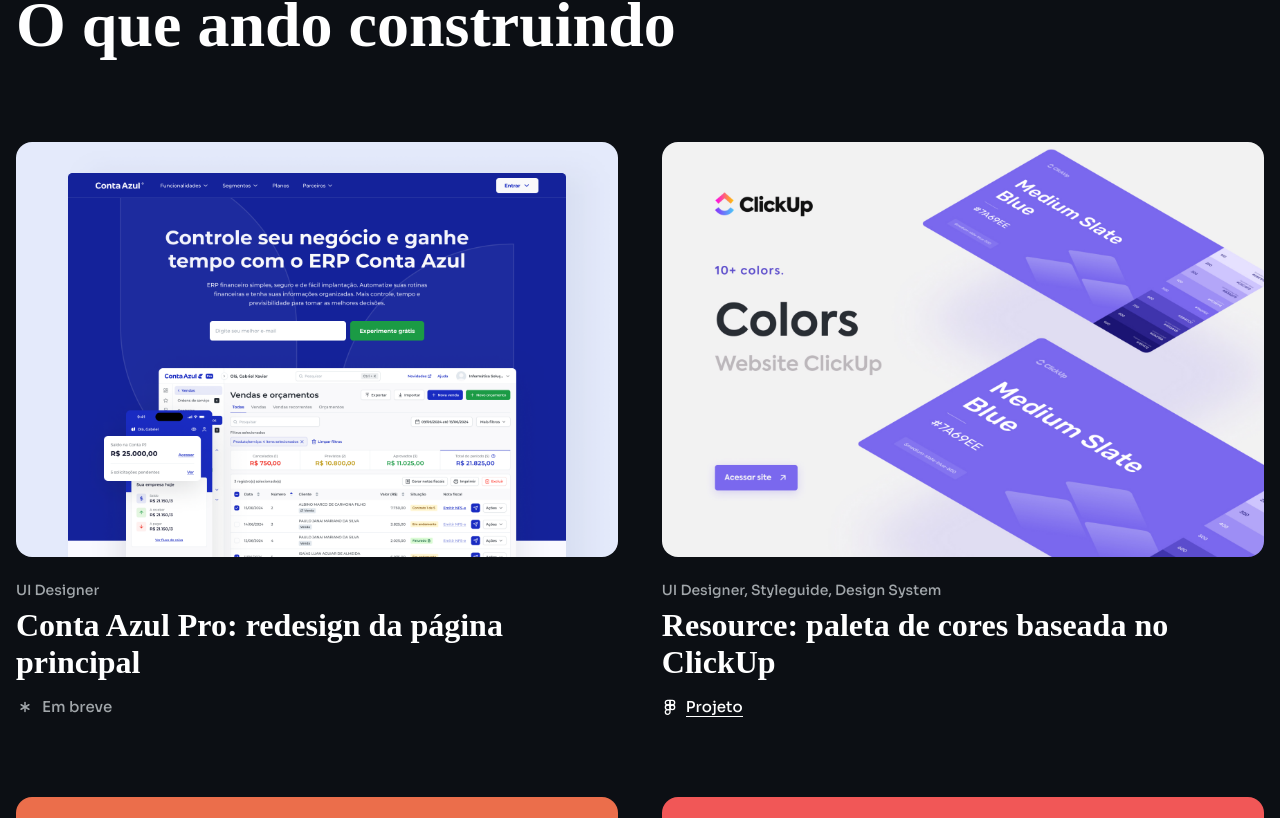
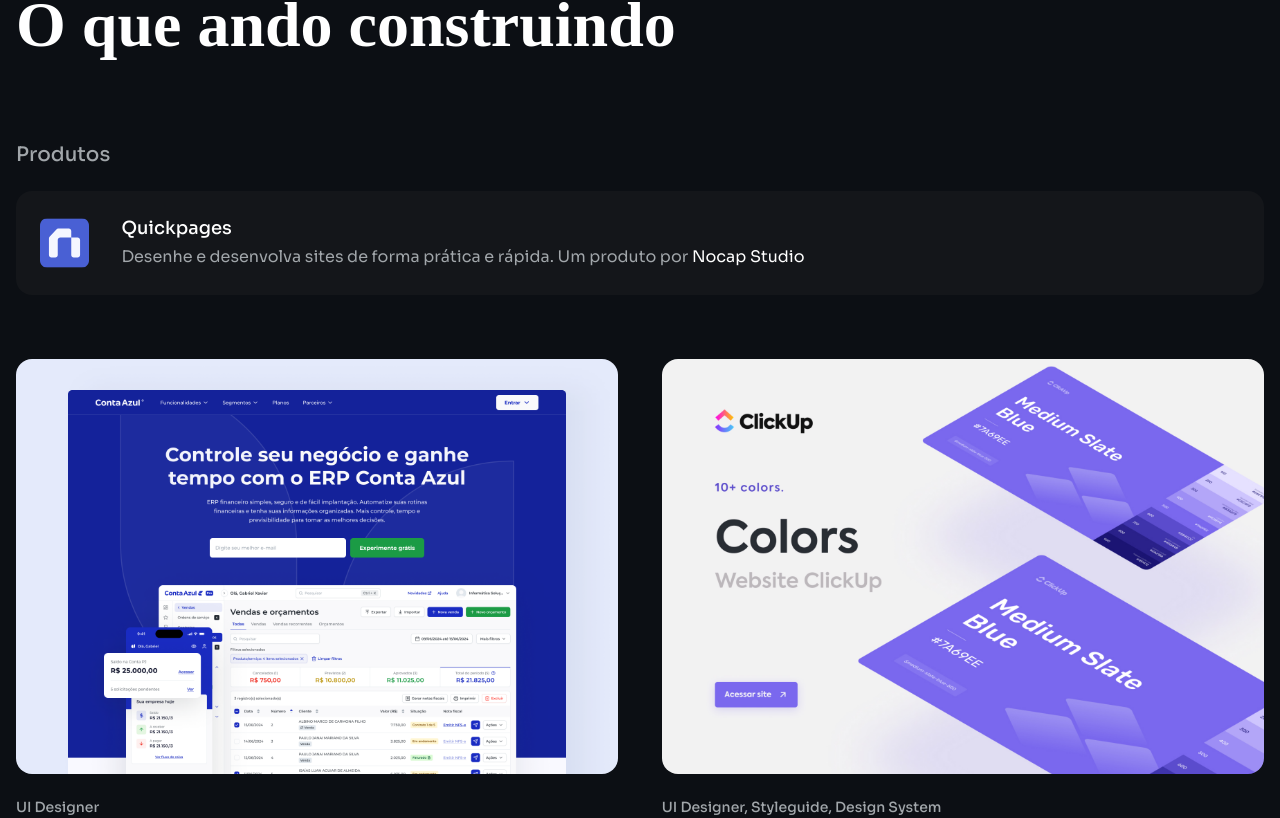
Before and after one commit to paulojanai/my-website-react, a React (Vite) app: page / in a window 1280 px wide. Shown: the part 4382-5200 px from the top of the page. Built offline with nearby package versions, Linux system fonts and the light colour scheme; a web font is replaced by a local one.

Commit message:
feat: added content my products

```diff
--- a/src/pages/home.tsx
+++ b/src/pages/home.tsx
@@ -1,4 +1,4 @@
-import { Code2, Layers, MoveUp } from 'lucide-react';
+import { Code2, ExternalLink, Layers, MoveUp } from 'lucide-react';
 
 import CardWork from '@components/card/CardWork';
 import GridContainer from '@components/Grid';
@@ -24,6 +24,7 @@ import ItemHowHelp from '@components/ItemHowHelp';
 import imageStars from '@assets/starts.svg';
 import MyProfile from '@assets/my_photo_hero.png';
 import MyStudio from '@assets/my_studio.png';
+import QuickPages from '@assets/products/quickpages.svg';
 
 const AllImages = () => {
   return (
@@ -127,6 +128,39 @@ function Home() {
       <section className='section-concept'>
         <GridContainer>
           <h2 data-aos='fade-up'>O que ando construindo</h2>
+
+          <div className='listview-products' data-aos='fade-up'>
+            <p className='body-xl'>Produtos</p>
+            <a
+              href='https://paulojanai.com/'
+              className='card-product'
+              target='_blank'
+            >
+              <div className='product-img-container'>
+                <img className='img-product' src={QuickPages} alt='' />
+                <ExternalLink
+                  className='external-link-mobile'
+                  color='#A1A6AA'
+                  size={24}
+                />
+              </div>
+              <div className='description'>
+                <p className='body-lg-strong'>Quickpages</p>
+                <p className='body-md paragraph-normal'>
+                  Desenhe e desenvolva sites de forma prática e rápida. Um
+                  produto por{' '}
+                  <a href='https://www.nocapstudio.com.br' target='_blank'>
+                    Nocap Studio
+                  </a>
+                </p>
+              </div>
+              <ExternalLink
+                className='external-link-desktop'
+                color='#A1A6AA'
+                size={32}
+              />
+            </a>
+          </div>
 
           <div className='listview-concepts'>
             {CasesConcept.map((item, index) => {
--- a/src/scss/pages/_home.scss
+++ b/src/scss/pages/_home.scss
@@ -192,6 +192,66 @@
         margin-bottom: 8rem;
       }
 
+      .listview-products {
+        margin-bottom: 6.4rem;
+
+        p.body-xl {
+          color: $grayscale-300;
+          margin-bottom: 2.4rem;
+        }
+
+        .card-product {
+          @include flex(row, center, space-between);
+          gap: 3.2rem;
+          background-color: $grayscale-700;
+          border-radius: 1.6rem;
+          padding: 2.4rem 2.4rem;
+          transition: 0.3s all;
+
+          .product-img-container {
+            @include flex(row, center, center);
+
+            img.img-product {
+              height: 5.6rem;
+            }
+
+            svg.external-link-mobile {
+              display: none;
+            }
+          }
+
+          .description {
+            width: 100%;
+
+            p.body-lg-strong {
+              color: $grayscale-50;
+            }
+
+            p.body-md {
+              margin-top: 0.6rem;
+              color: $grayscale-300;
+
+              a {
+                color: $grayscale-50;
+              }
+            }
+          }
+
+          svg.external-link-desktop {
+            opacity: 0;
+            transition: 0.3s all;
+          }
+
+          &:hover {
+            background-color: $grayscale-600;
+
+            svg.external-link-desktop {
+              opacity: 1;
+            }
+          }
+        }
+      }
+
       .listview-concepts {
         @include flex(row, flex-start, space-between);
         flex-wrap: wrap;
@@ -203,6 +263,32 @@
       @include responsive(768px) {
         h2 {
           margin-bottom: 4rem;
+        }
+
+        .listview-products {
+
+          .card-product {
+            @include flex(column, flex-start, flex-start);
+            gap: 2.4rem;
+            padding: 2rem 2rem;
+
+            .product-img-container {
+              width: 100%;
+              @include flex(row, center, space-between);
+
+              img.img-product {
+                height: 4rem;
+              }
+
+              svg.external-link-mobile {
+                display: block;
+              }
+            }
+
+            svg.external-link-desktop {
+              display: none;
+            }
+          }
         }
 
         .listview-concepts {
```
Also changed, not shown: src/assets/products/quickpages.svg (added).
